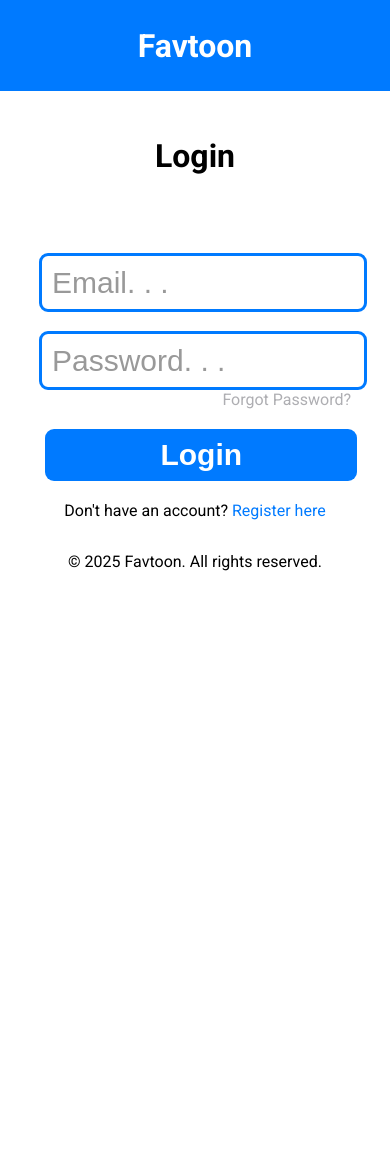
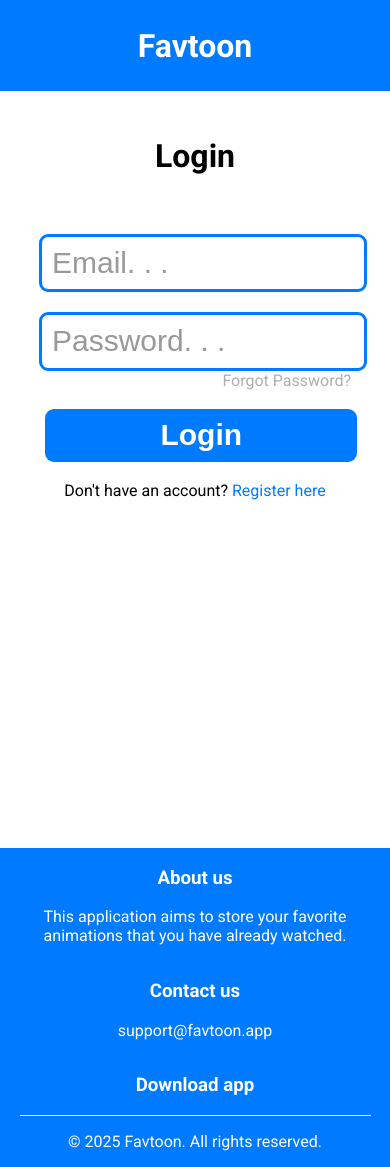
Before and after one commit to williancordeiro/favtoon-angular, an Angular app: page /login in a window 390 px wide. Before the commit the page ends 844 px from the top, so only its background shows below. Built offline with nearby package versions, Linux system fonts and the light colour scheme.

Commit message:
style index home and pages for login

```diff
--- a/src/app/app.routes.ts
+++ b/src/app/app.routes.ts
@@ -1,11 +1,12 @@
 import { Routes } from '@angular/router';
 import { LoginComponent } from './pages/login/login.component';
 import { RegisterComponent } from './pages/register/register.component';
-import { HomeComponent } from './pages/home/home.component';
+import { IndexComponent } from './pages/index/index.component';
+
 
 export const routes: Routes = [
     { path: 'login', component: LoginComponent },
     { path: '', redirectTo: 'login', pathMatch: 'full' },
     { path: 'register', component: RegisterComponent },
-    { path: 'home', component: HomeComponent },
+    { path: 'home', component: IndexComponent },
 ];
--- a/src/app/components/footer/footer.component.html
+++ b/src/app/components/footer/footer.component.html
@@ -1,11 +1,25 @@
-<footer>
-    <div class="footer">
-        <div class="container">
-        <div class="row">
-            <div class="col-md-12 text-center">
-            <p>&copy; 2025 Favtoon. All rights reserved.</p>
+<footer class="footer primary">
+    <div class="container">
+        <div class="footer-content">
+            <div class="footer-main">
+                <div class="footer-section">
+                    <h3>About us</h3>
+                    <p>This application aims to store your favorite animations that you have already watched.</p>
+                </div>
+                <div class="footer-section">
+                    <h3>Contact us</h3>
+                    <a href="mailto:support&#64;favtoon.app">support&#64;favtoon.app</a>
+                    <P></P>
+                </div>
+                <div class="footer-section">
+                    <h3>Download app</h3>
+                </div>
             </div>
-        </div>
+            <div class="footer-bottom">
+                <div class="">
+                    <p>&copy; 2025 Favtoon. All rights reserved.</p>
+                </div>
+            </div>
         </div>
     </div>
 </footer>
--- a/src/app/components/home-header/home-header.component.html
+++ b/src/app/components/home-header/home-header.component.html
@@ -1,5 +1,5 @@
-<header class="header">
+<header class="container primary">
     <nav class="navbar">
-        <h1>Favtoon</h1>
+        <h1 class="title secondary">Favtoon</h1>
     </nav>
 </header>
--- a/src/app/pages/home/home.component.html
+++ /dev/null
@@ -1,7 +0,0 @@
-<app-home-header />
-
-<main class="container">
-
-</main>
-
-<app-footer />
--- a/src/app/pages/home/home.component.ts
+++ b/src/app/pages/home/home.component.ts
@@ -1,10 +1,8 @@
 import { Component } from '@angular/core';
-import { HomeHeaderComponent } from "../../components/home-header/home-header.component";
-import { FooterComponent } from "../../components/footer/footer.component";
 
 @Component({
   selector: 'app-home',
-  imports: [HomeHeaderComponent, FooterComponent],
+  imports: [],
   templateUrl: './home.component.html',
   styleUrl: './home.component.scss'
 })
--- /dev/null
+++ b/src/app/pages/index/index.component.html
@@ -0,0 +1,9 @@
+<app-home-header />
+
+<main class="container">
+    <div class="tab-content">
+
+    </div>
+</main>
+
+<app-footer />
--- /dev/null
+++ b/src/app/pages/index/index.component.scss
@@ -0,0 +1,43 @@
+.footer {
+    position: fixed;
+    bottom: 0;
+    width: 100%;
+    justify-content: center;
+}
+
+.footer-content {
+    color: var(--secondary);
+    text-align: center;
+    width: 90%;
+}
+
+.footer-main {
+    display: flex;
+    flex-direction: row;
+    justify-content: space-around;
+    border-bottom: 1px solid var(--secondary);
+
+    .footer-section {
+        //margin: auto 4%;
+        a {
+            text-decoration: none;
+            color: var(--secondary);
+        }
+    }
+}
+
+@media (max-width: 659px) {
+
+    .footer-main {
+    display: flex;
+    flex-direction: column;
+    border-bottom: 1px solid var(--secondary);
+
+    .footer-section {
+        a {
+            text-decoration: none;
+            color: var(--secondary);
+        }
+    }
+}
+}
--- a/src/app/pages/register/register.component.html
+++ b/src/app/pages/register/register.component.html
@@ -1,7 +1,7 @@
 <app-header />
 
 <main class="container">
-    <div id="form-container">
+    <div class="form-container">
         <h2 class="title">Register</h2>
         <app-register-form />
         <div class="link" id="login-link">
--- a/src/styles.scss
+++ b/src/styles.scss
@@ -39,6 +39,16 @@ body {
     background-color: var(--secondary);
 }
 
+.title {
+    font-size: 32px;
+    font-weight: bold;
+
+    &.secondary {
+        color: var(--secondary);
+        background-color: transparent;
+    }
+}
+
 .container {
     display:flex;
     justify-content: center;
@@ -62,7 +72,7 @@ body {
 }
 
 .form {
-    margin-top: 20%;
+    margin-top: 15%;
     flex-direction:column;
     align-items: center;
     justify-content: center;
@@ -116,12 +126,50 @@ body {
     border-radius: 9px;
 }
 
-.title {
-    font-size: 32px;
-    font-weight: bold;
+.footer {
+    position: fixed;
+    bottom: 0;
+    width: 100%;
+    justify-content: center;
+}
 
-    &.secondary {
-        color: var(--secondary);
-        background-color: transparent;
+.footer-content {
+    color: var(--secondary);
+    text-align: center;
+    width: 90%;
+}
+
+.footer-main {
+    display: flex;
+    flex-direction: row;
+    justify-content: space-around;
+    border-bottom: 1px solid var(--secondary);
+
+    .footer-section {
+        //margin: auto 4%;
+        a {
+            text-decoration: none;
+            color: var(--secondary);
+        }
     }
 }
+
+@media (max-width: 659px) {
+    .footer {
+        position: relative;
+        margin-top: 85%;
+    }
+
+    .footer-main {
+    display: flex;
+    flex-direction: column;
+    border-bottom: 1px solid var(--secondary);
+
+    .footer-section {
+        a {
+            text-decoration: none;
+            color: var(--secondary);
+        }
+    }
+}
+}
```
Also changed, not shown: src/app/pages/index/index.component.ts (added, +13 -0 lines), 1 other file (tests, documents, lock files or other folders).
